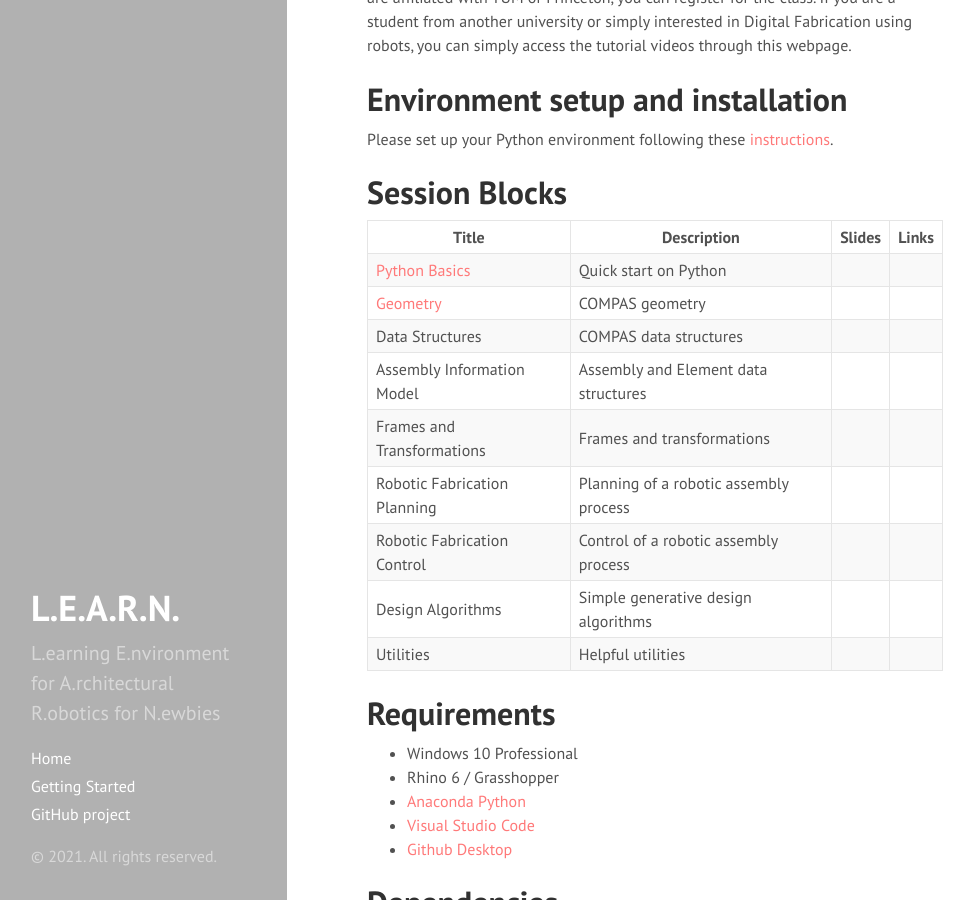
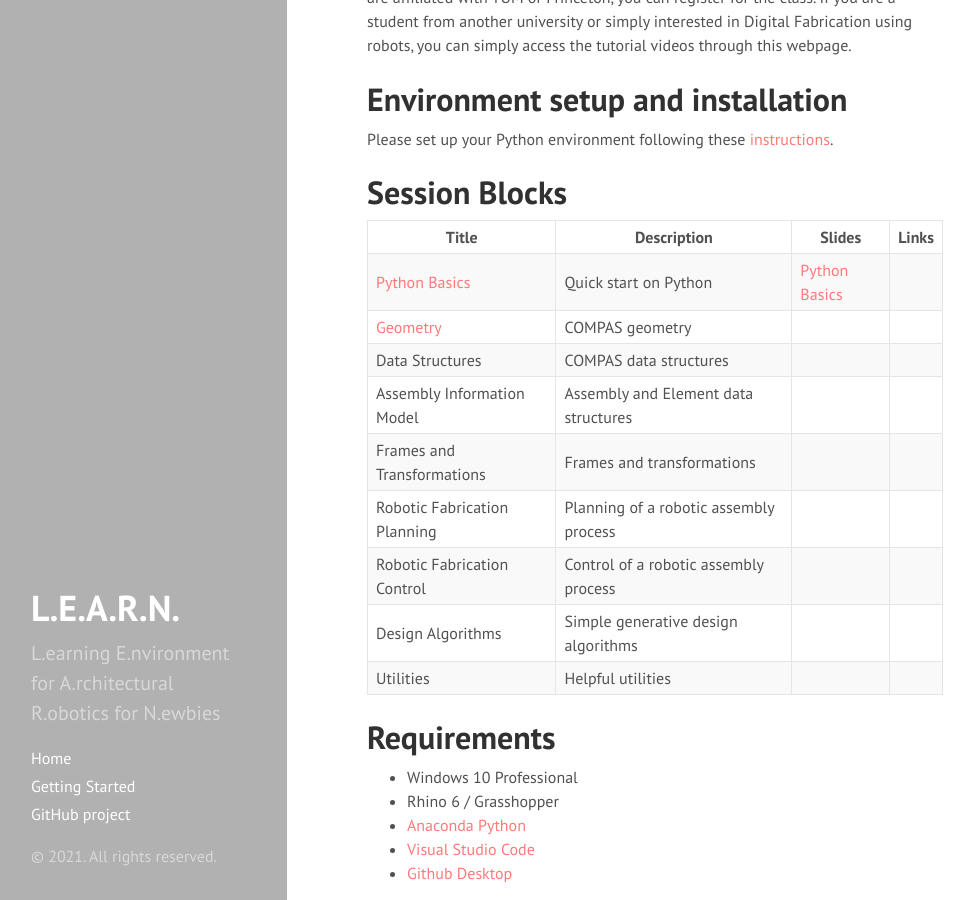
Before and after one commit to le-ar-n/le-ar-n, a Jekyll site: the page built from docs/index.md, in a window 1280 px wide and 900 px high, scrolled down 396 px. Shown: the whole window, without its empty margins (1-975 px from the left). Built offline with Jekyll 4.4.1, drawn with Linux system fonts in a browser that asks for light colours; Markdown is read by kramdown in place of the engine named in the settings.

Commit message:
slides links

```diff
--- a/docs/index.md
+++ b/docs/index.md
@@ -18,7 +18,7 @@ Please set up your Python environment following these [instructions](getting_sta
 
 Title | Description | Slides | Links
 ----- | ----------- | ------ | -----
-[Python Basics](sessions/01_python_basics) | Quick start on Python | |
+[Python Basics](sessions/01_python_basics) | Quick start on Python | [Python Basics](https://docs.google.com/presentation/d/1TQNj92qhDZBSEtYajfmCCKaSDm2lwxsIdcFl3V1vE7Q/edit?usp=sharing)|
 [Geometry](sessions/02_geometry) | COMPAS geometry  | |
 Data Structures | COMPAS data structures  | |
 Assembly Information Model | Assembly and Element data structures  | |
```
Also changed, not shown: docs/getting_started.md (+1 -1 lines).
